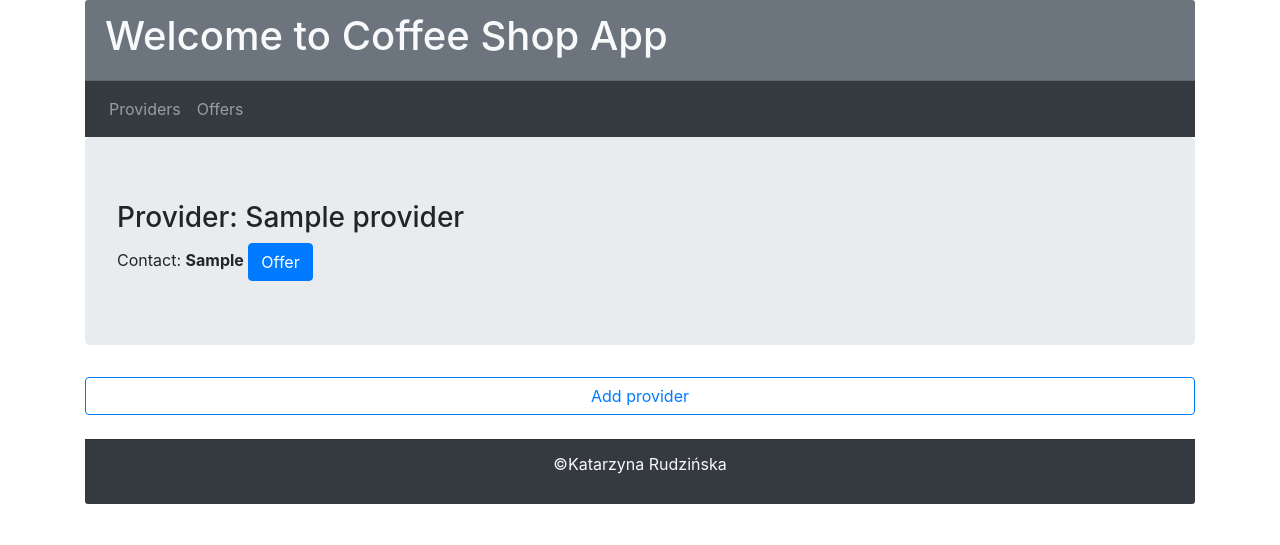
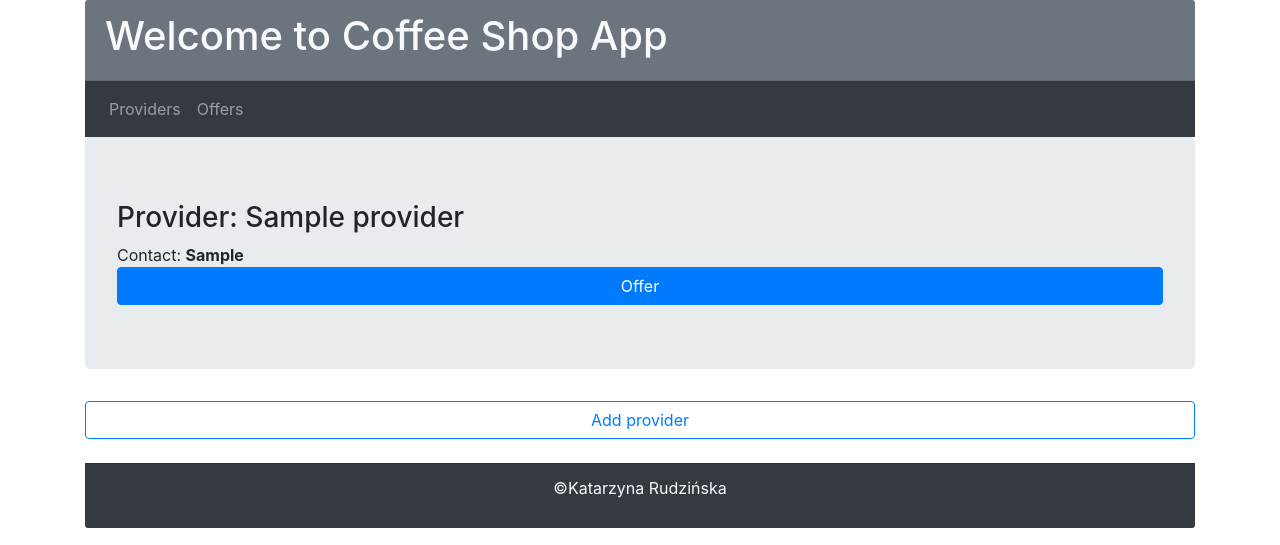
Before and after one commit to krudzinska/coffee_orders, a Django app: page / in a window 1280 px wide. Shown: the top 545 px of the page. Run offline with Django 3.2, Linux system fonts and the light colour scheme; tables that the repository leaves empty hold one stand-in row (values such as "Sample post"); some libraries are stand-ins or nearby versions.

Commit message:
links styled

```diff
--- a/coffeeshop/templates/coffeeshop/providers_list.html
+++ b/coffeeshop/templates/coffeeshop/providers_list.html
@@ -7,7 +7,7 @@
                 <div class="jumbotron">
                     <h3>Provider: {{ provider.name }}</h3>
                     <span>Contact: <strong>{{ provider.contact }}</strong></span>
-                    <a class="btn btn-primary" href="{% url 'provider_detail' pk=provider.pk %}">Offer</a>
+                    <a class="btn btn-primary d-block" href="{% url 'provider_detail' pk=provider.pk %}">Offer</a>
                 </div>
     {% endfor %}
 
```
